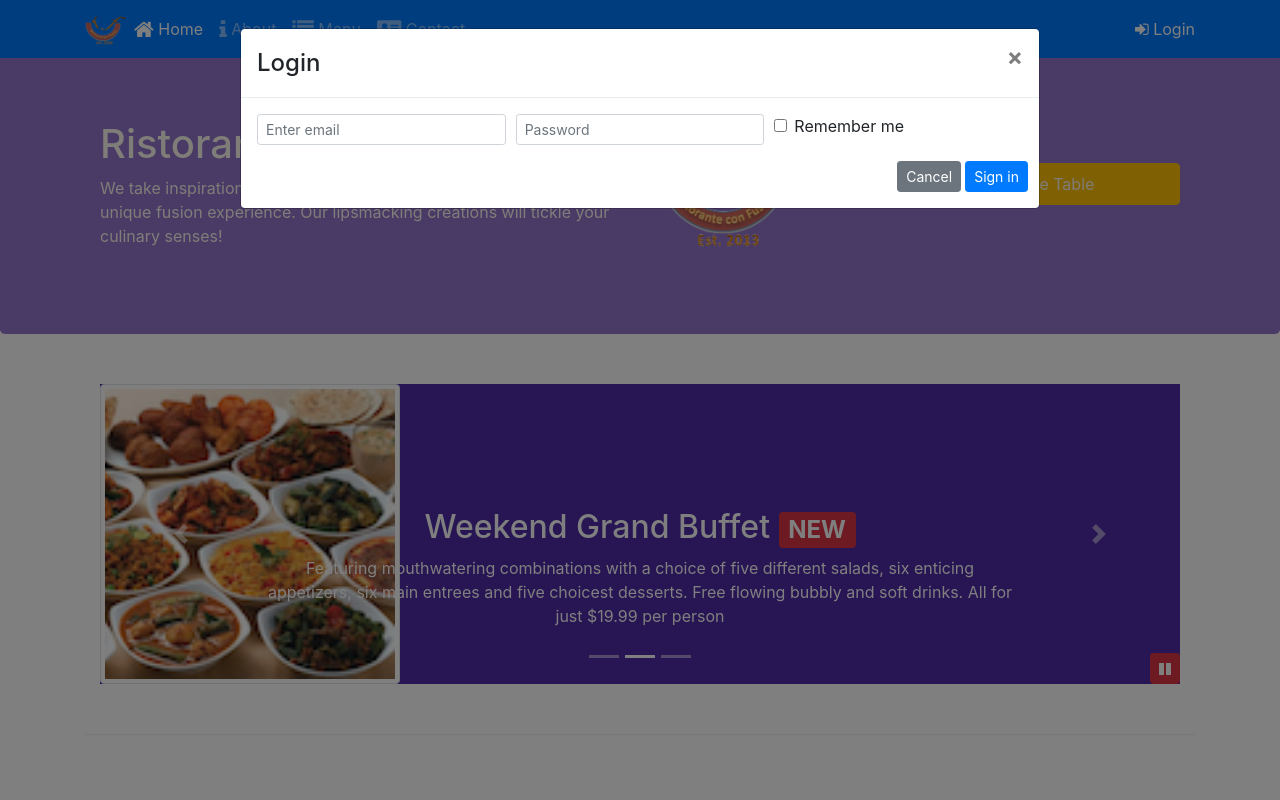
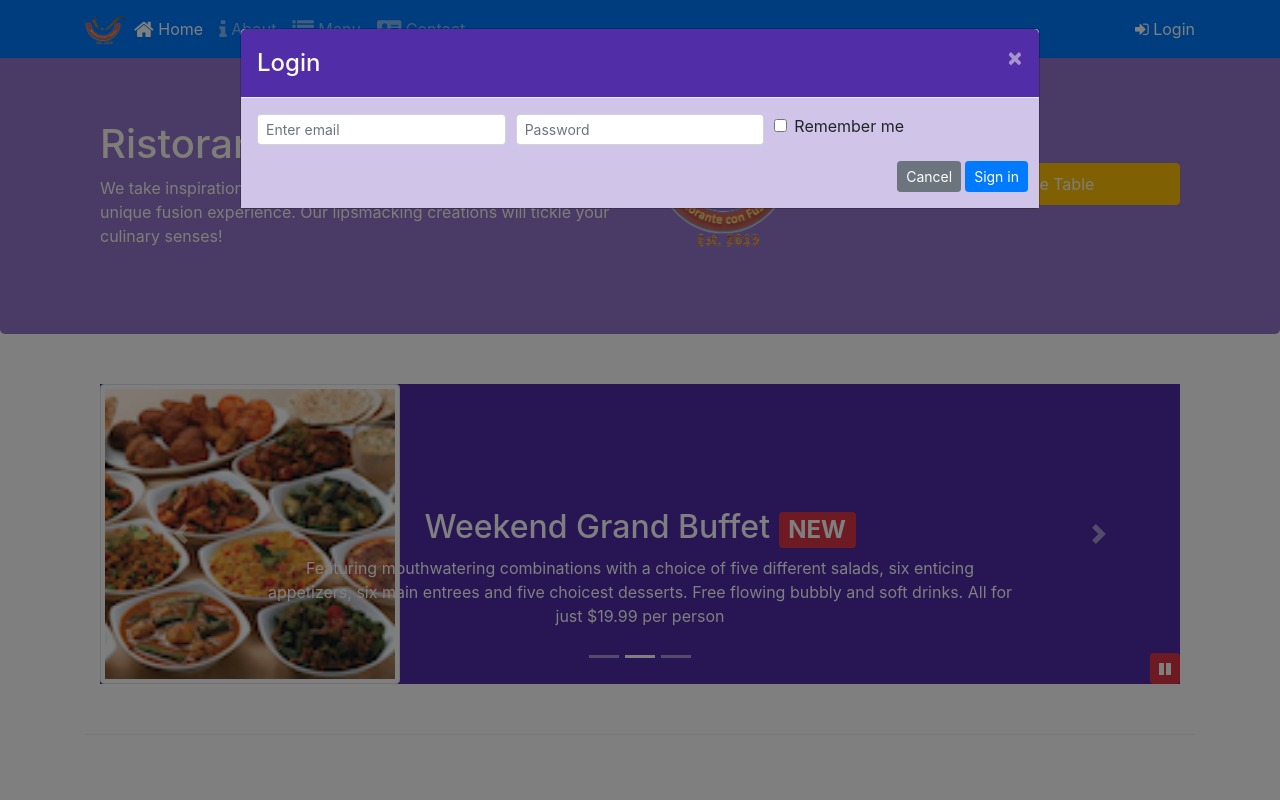
Before and after one commit to santoshnadar/conFusion, a website: page index.html in a window 1280 px wide. Both pictures are taken after a click on the link "Login". Shown: the top 800 px of the page. Drawn offline with nearby package versions, Linux system fonts and the light colour scheme.

Commit message:
Assignment 4

```diff
--- a/css/styles.scss
+++ b/css/styles.scss
@@ -75,3 +75,16 @@
     bottom: 0px;
     z-index: 1;
 }
+
+.modal-header{
+	background:$background-dark;
+	color: floralwhite;
+
+	.close{
+		color: floralwhite;
+	}
+}
+
+.modal-body{
+	background:$background-pale;
+}
--- a/index.html
+++ b/index.html
@@ -32,7 +32,7 @@
                 </ul>
 
 				 <span class="navbar-text">
-                    <a data-toggle="modal" data-target="#loginModal">
+                    <a id="loginButton">
                     <span class="fa fa-sign-in"></span> Login</a>
                 </span>
             </div>
@@ -174,8 +174,7 @@
 				<div class="col-12 col-sm-4  align-self-center">
 					<div class="form-group row">
 						<div class="offset-md-2 col-md-10">
-							<a role="button" class="btn btn-block nav-link btn-warning"
-								data-toggle="modal" data-target="#reserveTable">Reserve Table</a>
+							<a role="button" class="btn btn-block nav-link btn-warning" id="reserveTableButton">Reserve Table</a>
 						</div>
 					</div>
 				</div>
@@ -362,6 +361,14 @@
                     $("#carouselButton").children("span").addClass('fa-pause');
                 }
             });
+
+			$("#loginButton").click(function(){
+				$('#loginModal').modal('show');
+			});
+
+			$("#reserveTableButton").click(function(){
+				$('#reserveTable').modal('show');
+			});
         });
     </script>
 
```
Also changed, not shown: css/styles.css.
